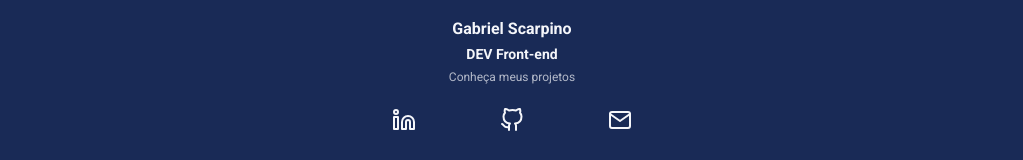
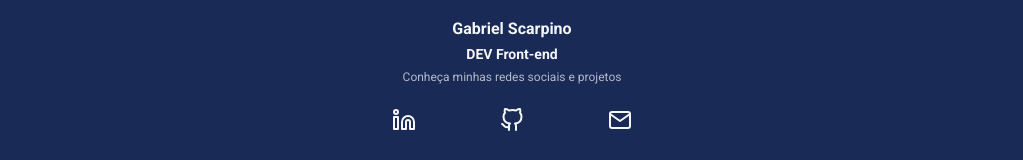
Before and after one commit to gabrielscarpino/Site_de_links, a website: page index.html in a window 1280 px wide. Shown: the part 125-285 px from the top of the page, without its empty margins (128-1151 px from the left). Drawn offline with Linux system fonts and the light colour scheme.

Commit message:
Alteração do p no header

```diff
--- a/index.html
+++ b/index.html
@@ -16,7 +16,7 @@
             <div class="profile-bio">
                 <h1 class="profile-bio-name">Gabriel Scarpino</h1>
                 <h2 class="profile-bio-subtitle">DEV Front-end</h2>
-                <p class="profile-bio-description">Conheça meus projetos</p>
+                <p class="profile-bio-description">Conheça minhas redes sociais e projetos</p>
             </div>
         </header>
         <nav>
```
